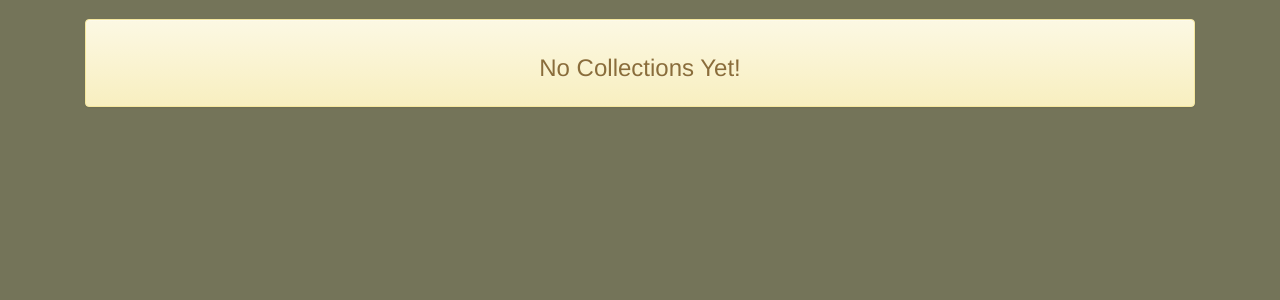
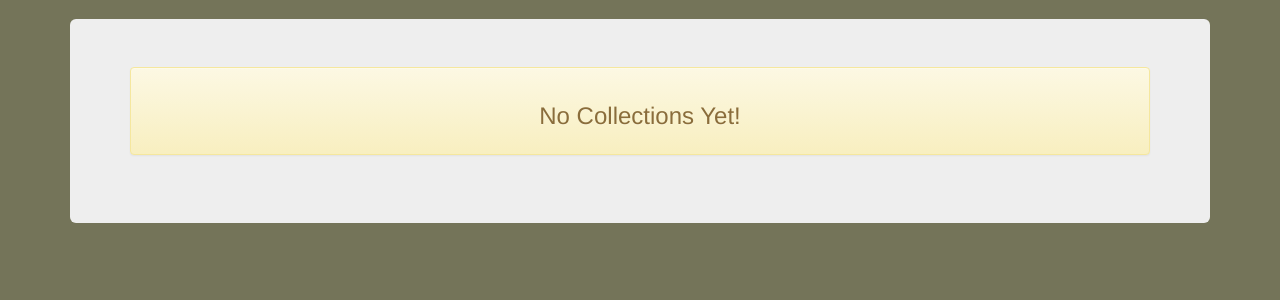
Before and after one commit to 32footsteps/SpecialCollectionsProject, a Django app: page /collections/ in a window 1280 px wide. Shown: the part 51-351 px from the top of the page. Run offline with Django 3.2, Linux system fonts and the light colour scheme; the visitor is signed in with stand-in values (Sample User, id 1); data that the repository does not hold is empty; some libraries are stand-ins or nearby versions.

Commit message:
updated collection template

```diff
--- a/specialcollections/templates/collections/index.html
+++ b/specialcollections/templates/collections/index.html
@@ -9,23 +9,26 @@
 </div>
 -->
 
-<div class='col-md-12'>
+<div class="jumbotron">
 {% if collections %}
+	<div class="row">
 	{% for collection in collections %}
-	<div class="jumbotron">
+	<div class='col-md-4'>
 		<h3 class="page-header">{{collection.collection_name}}</h3>
 		<h4 class="page-header">Collection Description</h4>
 		{{collection.collection_description|linebreaks}}
+
 		{% for item in collection.items.all %}
 			{{item.title}}{% if not forloop.last %} | {% endif %}
 		{% endfor %}
 	</div>
+	</div>
 	{% endfor %}
+</div>
 {% else %}
 <div class='alert alert-warning' align='center'>
 	<h3>No Collections Yet!</h3>
 </div>
 {% endif %}
-</div>
 
 {% endblock body %}
```
Also changed, not shown: 3 other files.
